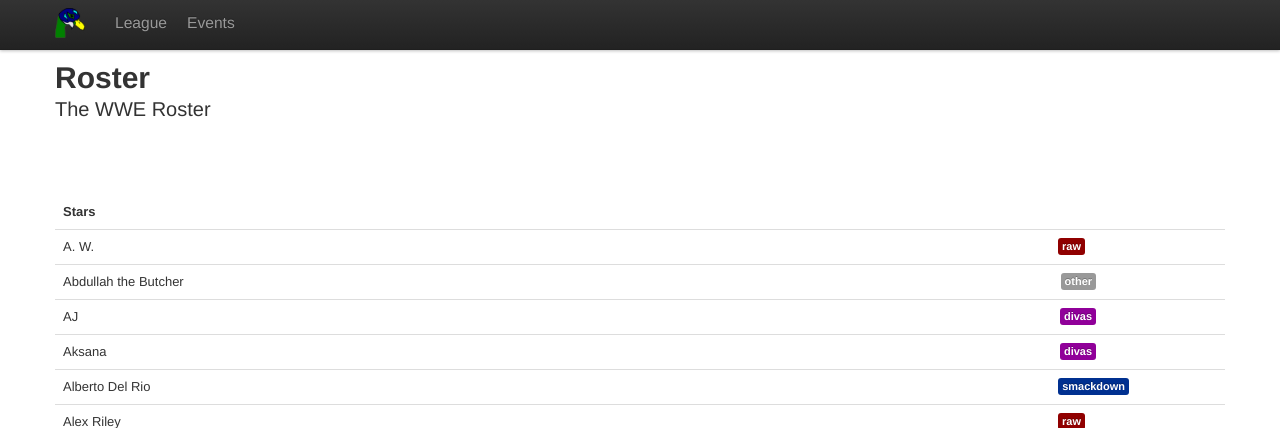
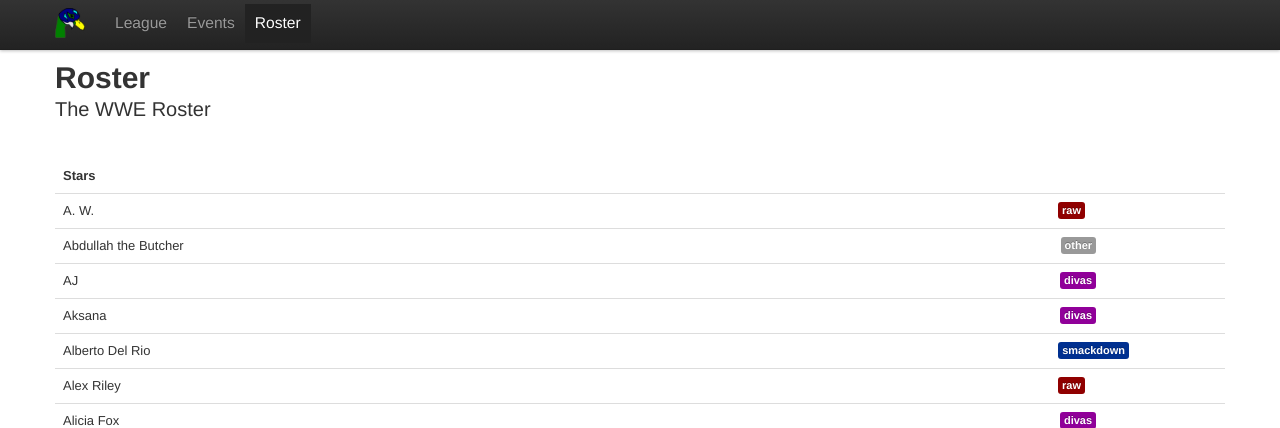
Before and after one commit to jamesturk/fowl, a Django app: page /roster/ in a window 1280 px wide. Shown: the top 428 px of the page. Run offline with Django 3.2, Linux system fonts and the light colour scheme; data comes from the database, SQL or seed files in the repository; parts of the project's set-up code (start-up, migrations or seed data) failed here and were passed over; some libraries are stand-ins or nearby versions.

Commit message:
updated the menu bar to include roster

```diff
--- a/fowl/game/templates/base.html
+++ b/fowl/game/templates/base.html
@@ -46,6 +46,7 @@
             <ul class="nav">
                 <li {% if view == "league" %}class="active"{%endif%}><a href="{% url league 1 %}">League</a></li>
                 <li {% if view == "events" %}class="active"{%endif%}><a href="{% url events 1 %}">Events</a></li>
+                <li {% if view == "roster" %}class="active"{%endif%}><a href="{% url roster %}">Roster</a></li>
             </ul>
           </div><!--/.nav-collapse -->
         </div>
--- a/fowl/game/templates/roster.html
+++ b/fowl/game/templates/roster.html
@@ -7,7 +7,7 @@
 <h1>Roster</h1>
   <p class="lead">The WWE Roster</p>
 </header>
-<br><br><br>
+<br>
 <table class="table">
   <thead>
     <tr>
--- a/fowl/game/views.py
+++ b/fowl/game/views.py
@@ -45,6 +45,7 @@
 
 def roster(request):
     context = {
-        'stars': Star.objects.all()
+        'stars': Star.objects.all(),
+        'view': 'roster'
     }
     return render(request, "roster.html", context)
```
